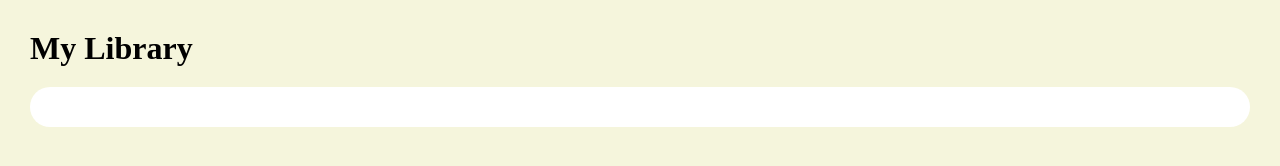
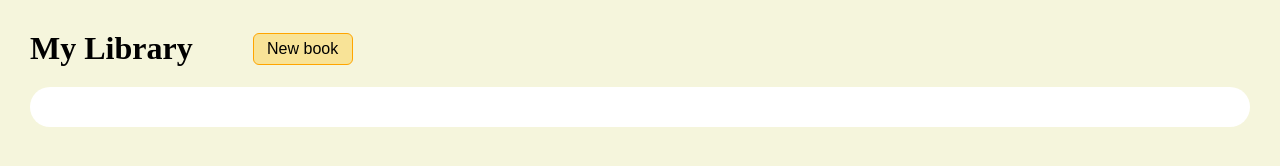
Before and after one commit to oBanton26/library-project, a plain HTML site: page index.html in a window 1280 px wide. Drawn offline with Linux system fonts and the light colour scheme.

Commit message:
Create new book button and its style

```diff
--- a/index.html
+++ b/index.html
@@ -8,7 +8,10 @@
     <script src="script.js"></script>
 </head>
 <body>
-    <h1>My Library</h1>
+    <div class="head-bar">
+        <h1>My Library</h1>
+        <button class="new-book-button">New book</button>
+    </div>
     <div class="library-container">
 
     </div>
--- a/styles.css
+++ b/styles.css
@@ -29,3 +29,31 @@ body {
 span {
     font-weight: bold;
 }
+
+h1 {
+    display: inline-block;
+    margin: 0;
+}
+
+.new-book-button {
+    background-color: rgb(248, 227, 151);
+    width: 100px;
+    height: 2rem;
+    font-size: 1rem;
+    border: 1px solid orange;
+    border-radius: 6px;
+}
+
+.new-book-button:hover {
+    background-color: rgb(234, 208, 116);
+}
+
+.new-book-button:active {
+    outline: 1px solid rgb(123, 0, 255);
+}
+
+.head-bar {
+    display: flex;
+    align-items: center;
+    gap: 60px;
+}
```
